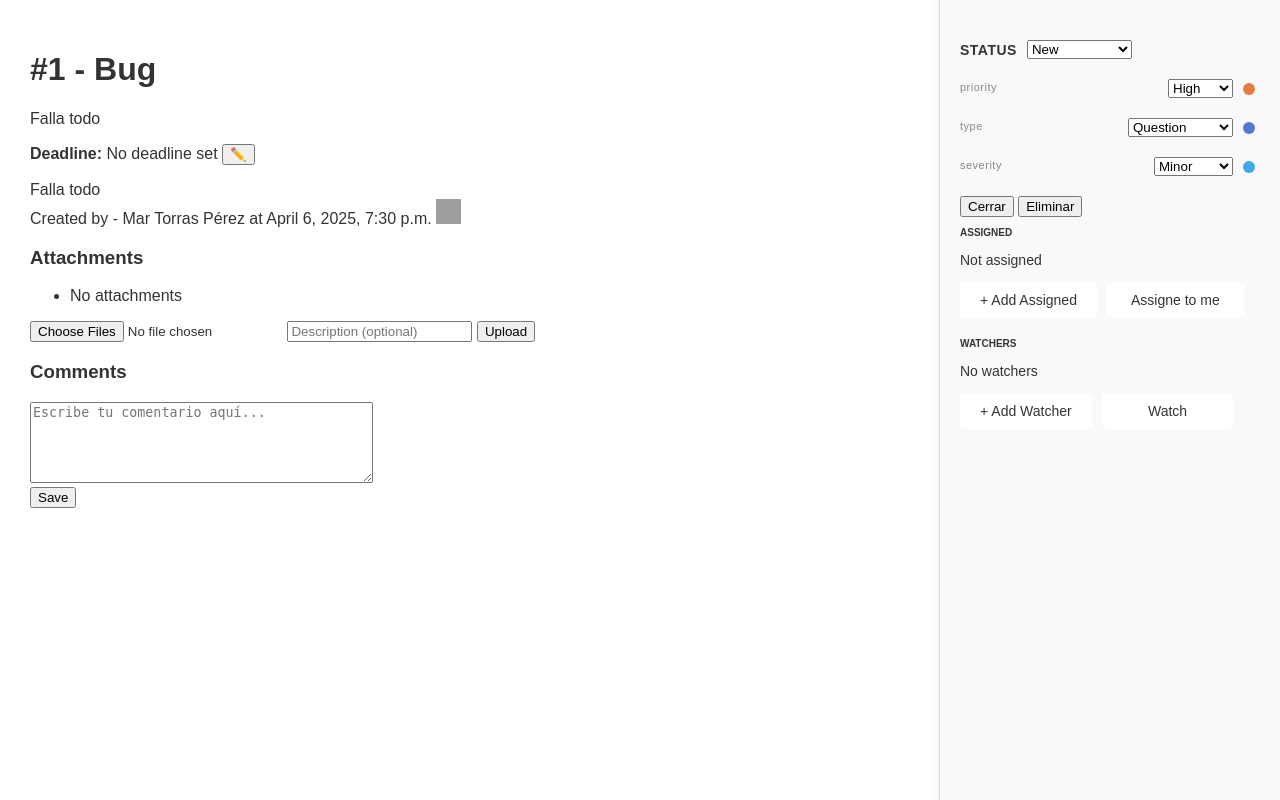
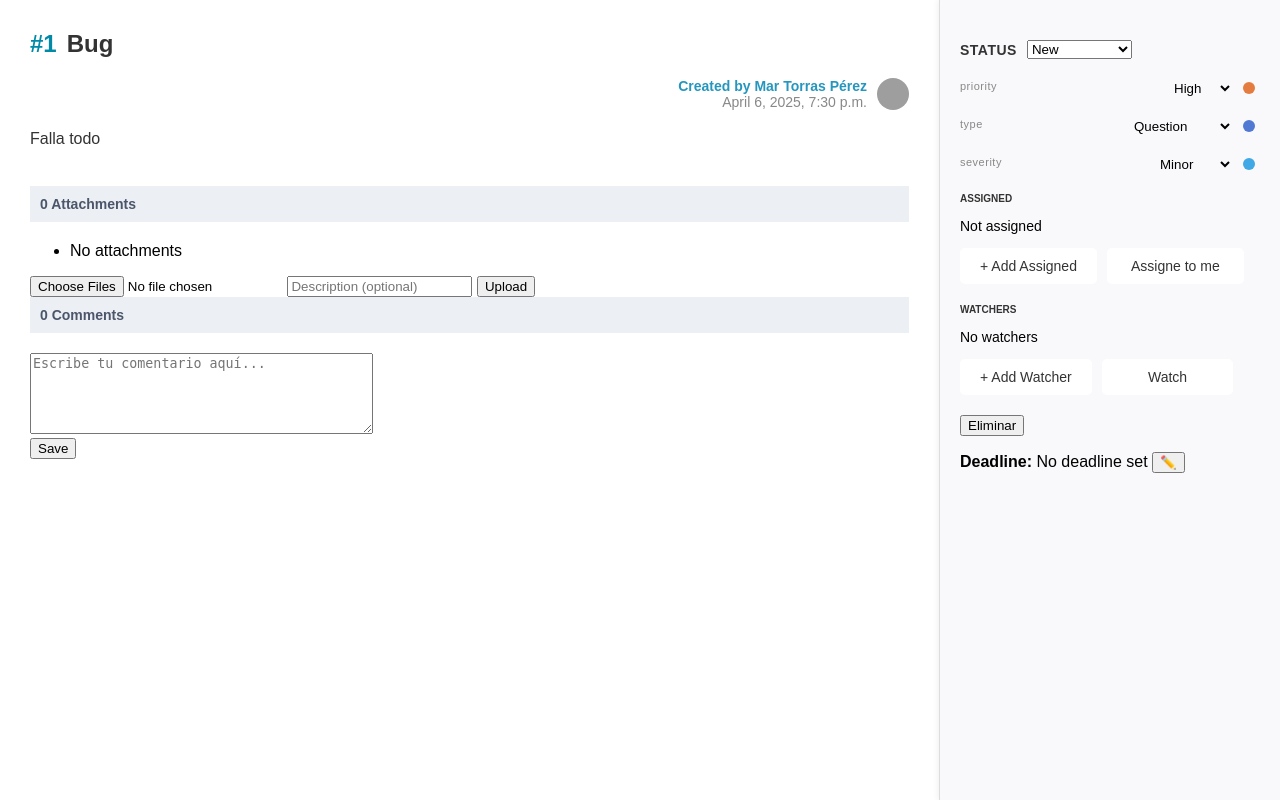
Before and after one commit to it22b-ASW-Project/Boreal-forest, a Django app: page /issue/1/ in a window 1280 px wide. Run offline with Django 5.2, Linux system fonts and the light colour scheme; a user stored in the database is signed in; data comes from the database, SQL or seed files in the repository; both versions use the stored data as it was after the commit; grey boxes are pictures that could not be loaded.

Commit message:
Avances frontend

```diff
--- a/homepage/forms.py
+++ b/homepage/forms.py
@@ -1,27 +1,31 @@
 from django import forms
+from .models import Priority, Type, Severity, Status, Comments, UserProfile
 
-from .models import Priority, Type, Severity, Status, Comments, UserProfile
 
 class EditParamsForm(forms.Form):
     priority = forms.ModelChoiceField(
         queryset=Priority.objects.all(),  # Debe ser un queryset de objetos
         required=True,
-        empty_label=None
+        empty_label=None,
+        widget=forms.Select(attrs={"onchange": "this.form.submit();", "class": "form-style"})
     )
     type = forms.ModelChoiceField(
         queryset=Type.objects.all(),
         required=True,
-        empty_label=None
+        empty_label=None,
+        widget=forms.Select(attrs={"onchange": "this.form.submit();" , "class": "form-style"})
     )
     severity = forms.ModelChoiceField(
         queryset=Severity.objects.all(),
         required=True,
-        empty_label=None
+        empty_label=None,
+        widget=forms.Select(attrs={"onchange": "this.form.submit();" , "class": "form-style"})
     )
     status = forms.ModelChoiceField(
         queryset=Status.objects.all(),
         required=True,
-        empty_label=None
+        empty_label=None,
+        widget=forms.Select(attrs={"onchange": "this.form.submit();"})
     )
     deadline = forms.DateField(
         required=False,
--- a/homepage/templates/issueDetail.html
+++ b/homepage/templates/issueDetail.html
@@ -8,33 +8,43 @@
     <meta name="viewport" content="width=device-width, initial-scale=1.0">
     <title>{{issue.subject}} - Issue #{{issue.id}}</title>
     <link rel="stylesheet" href="{% static 'css/issueDetail.css' %}">
+    <link rel="stylesheet" href="{% static 'css/forms.css' %}">
 </head>
 
 
 <body>
     <div class="container">
         <div class="main-content">
-            <h1>
-                #{{ issue.id }} -
+            <div class="issue-header">
+                <h1>#{{ issue.id }}</h1>
 
                 <!-- Formulario oculto por defecto -->
                 <form id="subject-form" method="POST" style="display: none;">
                     {% csrf_token %}
                     <input type="text" name="subject" id="subject-input" value="{{ issue.subject }}">
-                    <button type="submit">💾</button>
-                    <button type="button" onclick="cancelEditTitle()">❌</button>
+                    <button type="submit">Save</button>
+                    <button type="button" onclick="cancelEditTitle()">X</button>
                 </form>
 
-                <span id="edit-btn" onclick="enableEditTitle()">{{ issue.subject }}</span>
-            </h1>
+                <h2 id="edit-btn" onclick="enableEditTitle()">{{ issue.subject }}</h2>
+            </div>
 
-            <span id="editDesc-btn" onclick="enableEditDesc()">
+            <div class="creation-info">
+                <div class="creation-info-text">
+                    <h1>Created by {{ issue.created_by.extra_data.name }}</h1>
+                    <p>{{issue.created_at}}<p>
+                </div>
+                <img src="{{issue.created_by.extra_data.picture}}"/>
+            </div>
+
+            <div class="issue-info">
+                <div id="editDesc-btn" onclick="enableEditDesc()">
                     {% if issue.description %}
                     {{ issue.description }}
                     {% else %}
                     No description set - Write something!
                     {% endif %}
-            </span>
+                </div>
 
                 <form id="description-form" method="POST" style="display: none;">
                     {% csrf_token %}
@@ -43,37 +53,12 @@
                     <button type="button" onclick="cancelEditDesc()">Cancel</button>
                 </form>
 
-            <p>
-                <strong>Deadline:</strong>
-                <span id="deadline-display">
-                    {% if issue.deadline %}
-                    {{ issue.deadline|date:"d/m/Y" }}
-                    {% else %}
-                    No deadline set
-                    {% endif %}
-                </span>
-                <button type="button" onclick="enableEditDeadline()">✏️</button>
-            </p>
-
-            <!-- Formulario para editar deadline -->
-            <form id="deadline-form" method="POST" style="display: none;">
-                {% csrf_token %}
-                <input type="date" name="deadline" id="deadline-input"
-                    value="{% if issue.deadline %}{{ issue.deadline|date:'Y-m-d' }}{% endif %}">
-                <button type="submit">Save</button>
-                <button type="button" onclick="cancelEditDeadline()">Cancel</button>
-                <br>
-            </form>
-
-            <span id="editDesc-btn" onclick="enableEditDesc()">{{ issue.description }}</span>
-
                 <br>
 
-            <span>Created by - {{ issue.created_by.extra_data.name }} at {{issue.created_at}}</span>
-            <img src="{{issue.created_by.extra_data.picture}}" width="25" height="25"/>
-
-            <div>
-                <h3>Attachments</h3>
+                <div class="attachments">
+                    <div class="attachments-header">
+                        <h3> {{ attachments|length }} Attachments</h3>
+                    </div>
                     <ul>
                         {% for attachment in attachments %}
                         <li>
@@ -101,9 +86,10 @@
                 </div>
 
 
-            <div>
-                <h3>Comments</h3>
-
+                <div class="comments-section">
+                    <div class="comments-header">
+                        <h3>{{ comments|length }} Comments</h3>
+                    </div>
                     <form method="post">
                         {% csrf_token %}
                         {{ commentForm.comment }}
@@ -121,13 +107,17 @@
 
                 </div>
             </div>
+        </div>
 
         <div class="extra-info">
             <form method="POST">
+            <input type="hidden" name="edit_params" value="true">
                 {% csrf_token %}
                 <div class="param-status">
                     <label for="status">Status</label>
-                        <div class="param-st-value">{{ paramform.status }}</div>
+                    <div class="param-st-value">
+                        {{ paramform.status }}
+                    </div>
                 </div>
                 <div class="param-field">
                     <label for="priority">Priority</label>
@@ -144,9 +134,6 @@
                     <div class="param-value">{{ paramform.severity }}</div>
                     <span class="colorDot" style="background-color: {{ issue.severity.color }}"></span>
                 </div>
-                <button type="submit" class="btn btn-secondary" name="close" value="true" method="POST">Cerrar</button>
-                <button type="submit" class="btn btn-danger" name="delete" value="true"
-                    onclick="return confirmDelete();">Eliminar</button>
             </form>
 
             <div class="add-people">
@@ -230,6 +217,34 @@
                     <button type="submit" name="addWatcher" value="true">Watch</button>
                 </form>
             </div>
+
+            <form method="POST">
+                {% csrf_token %}
+                <button type="submit" class="btn btn-danger" name="delete" value="true" onclick="return confirmDelete();">Eliminar</button>
+            </form>
+
+            <p>
+                <strong>Deadline:</strong>
+                <span id="deadline-display">
+                    {% if issue.deadline %}
+                    {{ issue.deadline|date:"d/m/Y" }}
+                    {% else %}
+                    No deadline set
+                    {% endif %}
+                </span>
+                <button type="button" onclick="enableEditDeadline()">✏️</button>
+            </p>
+
+            <!-- Formulario para editar deadline -->
+            <form id="deadline-form" method="POST" style="display: none;">
+                {% csrf_token %}
+                <input type="date" name="deadline" id="deadline-input"
+                    value="{% if issue.deadline %}{{ issue.deadline|date:'Y-m-d' }}{% endif %}">
+                <button type="submit">Save</button>
+                <button type="button" onclick="cancelEditDeadline()">Cancel</button>
+                <br>
+            </form>
+
         </div>
     </div>
 
--- a/homepage/views.py
+++ b/homepage/views.py
@@ -116,8 +116,9 @@ def issueDetail(request, id):
     })
 
     if request.method == "POST":
-        if 'close' in request.POST:
+        if 'edit_params' in request.POST:
             form = EditParamsForm(request.POST)
+            print(request.POST)
             if form.is_valid():
                 # Guardar los cambios en la base de datos
                 issue.priority = form.cleaned_data['priority']
@@ -126,7 +127,7 @@ def issueDetail(request, id):
                 issue.status = form.cleaned_data['status']
                 # No guardamos deadline aquí, se maneja por separado
                 issue.save()
-            return redirect('/issues')
+            return redirect(reverse("issueDetail", args=[issue.id]))
 
         elif 'subject' in request.POST:
             issue.subject = request.POST.get("subject", issue.subject)
--- /dev/null
+++ b/static/css/forms.css
@@ -0,0 +1,5 @@
+.form-style{
+    border: none;
+    background-color: transparent;
+
+}
--- a/static/css/issueDetail.css
+++ b/static/css/issueDetail.css
@@ -2,8 +2,6 @@ body {
     font-family: Arial, sans-serif;
     margin: 0;
     padding: 0;
-    background-color: #f4f4f9;
-    color: #333;
     height: 100vh;
 }
 
@@ -17,6 +15,153 @@ body {
     flex: 1;
     padding: 30px;
     background-color: white;
+}
+
+.issue-header {
+    display: flex;
+    align-items: center;
+    gap: 10px;
+    margin-bottom: 20px;
+}
+
+.issue-header h1 {
+    font-size: 24px;
+    color: #008aa8;
+    margin: 0;
+
+}
+
+.issue-header h2 {
+    font-size: 24px;
+    color: #333;
+    margin: 0;
+}
+
+.issue-header h2:hover {
+    cursor: pointer;
+}
+
+.issue-header form{
+    display: flex;
+    align-items: center;
+    gap: 10px;
+    font-size: 14px;
+    width: 100%;
+}
+
+.issue-header form input[type="text"] {
+    width: 85%;
+    padding: 10px;
+    border: 1px solid #ddd;
+    border-radius: 5px;
+    font-size: 14px;
+    color: #333;
+}
+
+.issue-header form input[type="text"]:focus {
+    border-color: #008aa8;
+    outline: none;
+}
+
+.issue-header form button {
+    background-color: transparent;
+    color: black;
+    border: none;
+    padding: 10px 20px;
+    border-radius: 5px;
+    cursor: pointer;
+    font-size: 14px;
+    transition: 0.3s;
+}
+
+.issue-header form button:hover {
+    color: #2596be;
+}
+
+.creation-info {
+    display: flex;
+    align-items: center;
+    justify-content: flex-end;
+    gap: 10px;
+    font-size: 14px;
+    margin-bottom: 20px;
+}
+
+.creation-info-text {
+    text-align: right;
+}
+
+.creation-info h1 {
+    font-size: 14px;
+    color: #2596be;
+    margin: 0;
+}
+
+.creation-info p {
+    font-size: 14px;
+    color: #888;
+    margin: 0;
+}
+
+.creation-info img {
+    width: 20px;
+    height: 20px;
+    border-radius: 50%;
+    width: 32px;
+    height: 32px;
+}
+
+.issue-info {
+    display: block;
+    align-items: center;
+    gap: 20px;
+    margin-top: 20px;
+}
+
+#editDesc-btn {
+    display: flex;
+    align-items: center;
+    color: #333;
+    gap: 10px;
+    font-size: 10x;
+    width: 100%;
+    margin-bottom: 20px;
+}
+
+#editDesc-btn:hover {
+    cursor: pointer;
+}
+
+.attachments-header {
+    display: flex;
+    align-items: center;
+    width: 100%;
+    margin-bottom: 20px;
+    background-color: #eceff4;
+}
+
+.attachments-header h3 {
+    font-size: 14px;
+    color: #4c566a;
+    margin: 0;
+    padding: 10px;
+    font-weight: bold;
+}
+
+.comments-header {
+    display: flex;
+    align-items: center;
+    width: 100%;
+    margin-bottom: 20px;
+    background-color: #eceff4;
+}
+
+.comments-header h3 {
+    font-size: 14px;
+    color: #4c566a;
+    margin: 0;
+    padding: 10px;
+    font-weight: bold;
 }
 
 /* Sidebar derecha */
```
Also changed, not shown: boreal_forest.sqlite3, 1 other file. Lines whose indentation alone changed are shown as unchanged.
